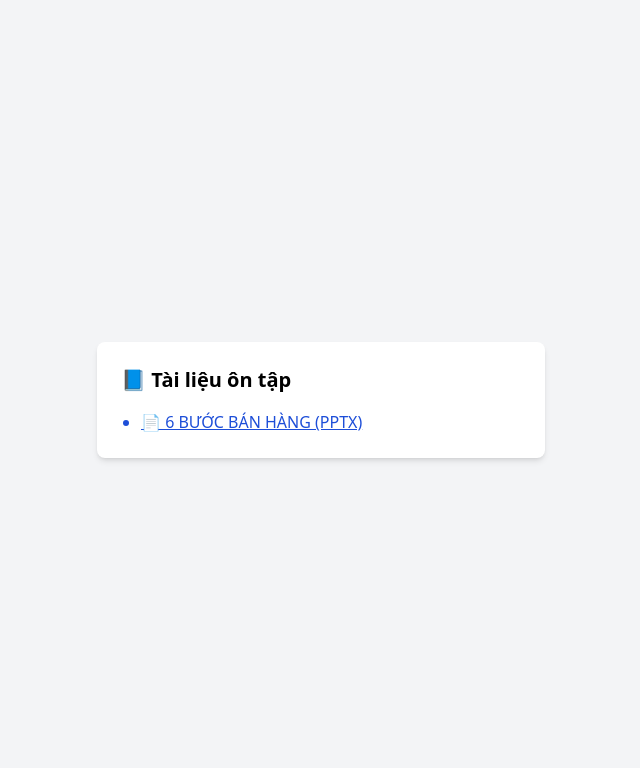
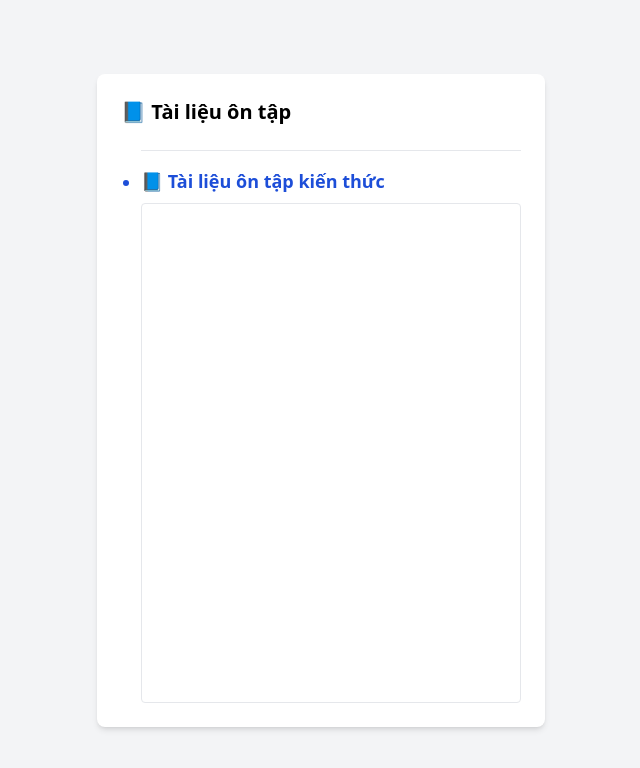
Before and after one commit to tuanvyc14/quizz, a React (Vite) app: page /study in a window 1280 px wide. Shown: the top 768 px of the page, without its empty margins (319-959 px from the left). Built offline with nearby package versions, Linux system fonts and the light colour scheme.

Commit message:
Hiển thị tài liệu PDF trong trang ôn tập

```diff
--- a/src/Study.jsx
+++ b/src/Study.jsx
@@ -8,13 +8,17 @@ function Study() {
         <h1 className="text-xl font-bold mb-4">📘 Tài liệu ôn tập</h1>
         <ul className="list-disc pl-5 text-blue-700 space-y-2">
           <li>
-            <a
-              href="/6-buoc-ban-hang.pptx"
-              download
-              className="underline hover:text-blue-500"
-            >
-              📄 6 BƯỚC BÁN HÀNG (PPTX)
-            </a>
+           <div className="mt-6 border-t pt-4">
+  <h2 className="text-lg font-semibold mb-2">📘 Tài liệu ôn tập kiến thức</h2>
+  <iframe
+    src="/6-buoc-ban-hang.pdf"
+    width="100%"
+    height="500px"
+    title="Tài liệu 6 bước bán hàng"
+    className="border rounded"
+  />
+</div>
+
           </li>
         </ul>
       </div>
```
